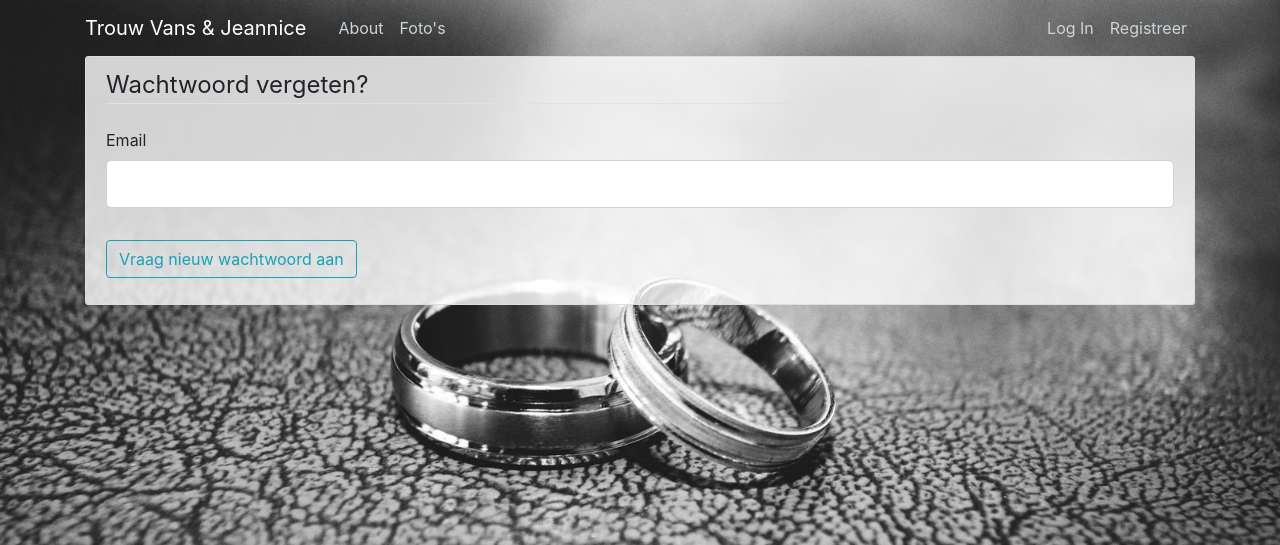
After one commit to kulderzipken/trouw, a Flask app: page /reset_password in a window 1280 px wide. The commit adds this page. Shown: the top 545 px of the page. Run offline with Flask 2, Linux system fonts and the light colour scheme; some libraries are stand-ins or nearby versions.

Commit message:
reset ww toegevoegd , gmail service geeft errors

```diff
--- a/trouw/forms.py
+++ b/trouw/forms.py
@@ -50,3 +50,17 @@ class UpdateAccountForm(FlaskForm):
 class PostForm(FlaskForm):
     content = TextAreaField('Tekst', validators=[DataRequired()])
     submit= SubmitField('Post')
+
+class RequestResetForm(FlaskForm):
+    email = StringField('Email', validators=[DataRequired(), Email()])
+    submit= SubmitField('Vraag nieuw wachtwoord aan')
+
+    def validate_email(self, email):
+        user= User.query.filter_by(email=email.data).first()
+        if user is None:
+            raise ValidationError('Er bestaat geen account met deze email. Registreer eerst.')
+
+class ResetPasswordForm(FlaskForm):
+    password = PasswordField('Maak een Wachtwoord', validators =[DataRequired()])
+    confirm_password = PasswordField('Confirmeer Wachtwoord', validators=[DataRequired(), EqualTo('password')])
+    submit= SubmitField('Reset Wachtwoord')
--- a/trouw/routes.py
+++ b/trouw/routes.py
@@ -2,10 +2,12 @@ import os
 import secrets
 from PIL import Image
 from flask import render_template, flash, redirect, url_for, request, abort
-from trouw import app, db, bcrypt
-from trouw.forms import RegistrationForm, LoginForm, UpdateAccountForm, PostForm
+from trouw import app, db, bcrypt, mail
+from trouw.forms import (RegistrationForm, LoginForm, UpdateAccountForm, PostForm, RequestResetForm,
+                         ResetPasswordForm)
 from trouw.models import User, Post
 from flask_login import login_user, current_user, logout_user, login_required
+from flask_mail import Message
 
 
 @app.route("/")
@@ -116,3 +118,45 @@ def account():
         form.amount.data = current_user.amount
     image_file = url_for('static', filename='profile_pics/' + current_user.image_file)
     return render_template('account.html', title = "Account", image_file= image_file, form=form)
+
+def send_reset_email(user):
+    token = user.get_reset_token()
+    msg = Message('Password Reset Request', sender='trouwvanessajannes@dgmail.com', recipients=[user.email])
+    msg.body = f'''Om je wachtwoord te veranderen, bezoek de volgende link:
+    {url_for('reset_token', token=token, _external=True)}
+
+    Indien je je wachtwoord niet wil veranderen, negeer dan deze mail.
+
+    '''
+    mail.send(msg)
+
+
+@app.route("/reset_password", methods=['GET', 'POST'])
+def reset_request():
+    if current_user.is_authenticated:
+        return redirect(url_for('home'))
+    form = RequestResetForm()
+    if form.validate_on_submit():
+        user = User.query.filter_by(email=form.email.data).first()
+        send_reset_email(user)
+        flash('Een email is verzonden met instructies om je wachtwoord te veranderen.' , 'info')
+        return redirect(url_for('login'))
+    return render_template('reset_request.html', title = 'Verander Wachtwoord', form= form)
+
+
+@app.route("/reset_password/<token>", methods=['GET', 'POST'])
+def reset_token(token):
+    if current_user.is_authenticated:
+        return redirect(url_for('home'))
+    user = User.verify_reset_token(token)
+    if user is None:
+        flash('Link is incorrect of vervallen', 'warning')
+        return redirect(url_for('reset_request'))
+    form = ResetPasswordForm()
+    if form.validate_on_submit():
+        hashed_password = bcrypt.generate_password_hash(form.password.data).decode('utf-8')
+        user.password = hashed_password
+        db.session.commit()
+        flash('Je wachwoord is veranderd!', 'success')
+        return redirect(url_for('login'))
+    return render_template('reset_token.html', title = 'Verander Wachtwoord', form= form)
--- /dev/null
+++ b/trouw/templates/reset_request.html
@@ -0,0 +1,29 @@
+{% extends "layout.html" %}
+{% block content %}
+<div class="content-section">
+        <form action="" method= "POST">
+            {{ form.hidden_tag() }}
+            <fieldset class="form-group">
+                <legend class="border-bottom mb-4"> Wachtwoord vergeten? </legend>
+
+                <div class="form-group">
+                    {{ form.email.label(class="form-control-label") }}
+                    {% if form.email.errors %}
+                        {{ form.email(class="form-control form-control-lg is-invalid") }}
+                        <div class="invalid-feedback">
+                            {% for error in form.email.errors %}
+                                <span>{{ error }}</span>
+                            {% endfor %}
+                        </div>
+                    {% else %}
+                        {{ form.email(class="form-control form-control-lg") }}
+                    {% endif %}
+                </div>
+            </fieldset>
+            <div class="form-group">
+                {{ form.submit(class="btn btn-outline-info") }}
+            </div>
+        </form>
+</div>
+
+{% endblock content %}
```
Also changed, not shown: trouw/__init__.py (+9 -0 lines), trouw/models.py (+15 -1 lines), trouw/templates/login.html (+4 -3 lines), trouw/templates/reset_token.html (added, +42 -0 lines), 1 other file.
